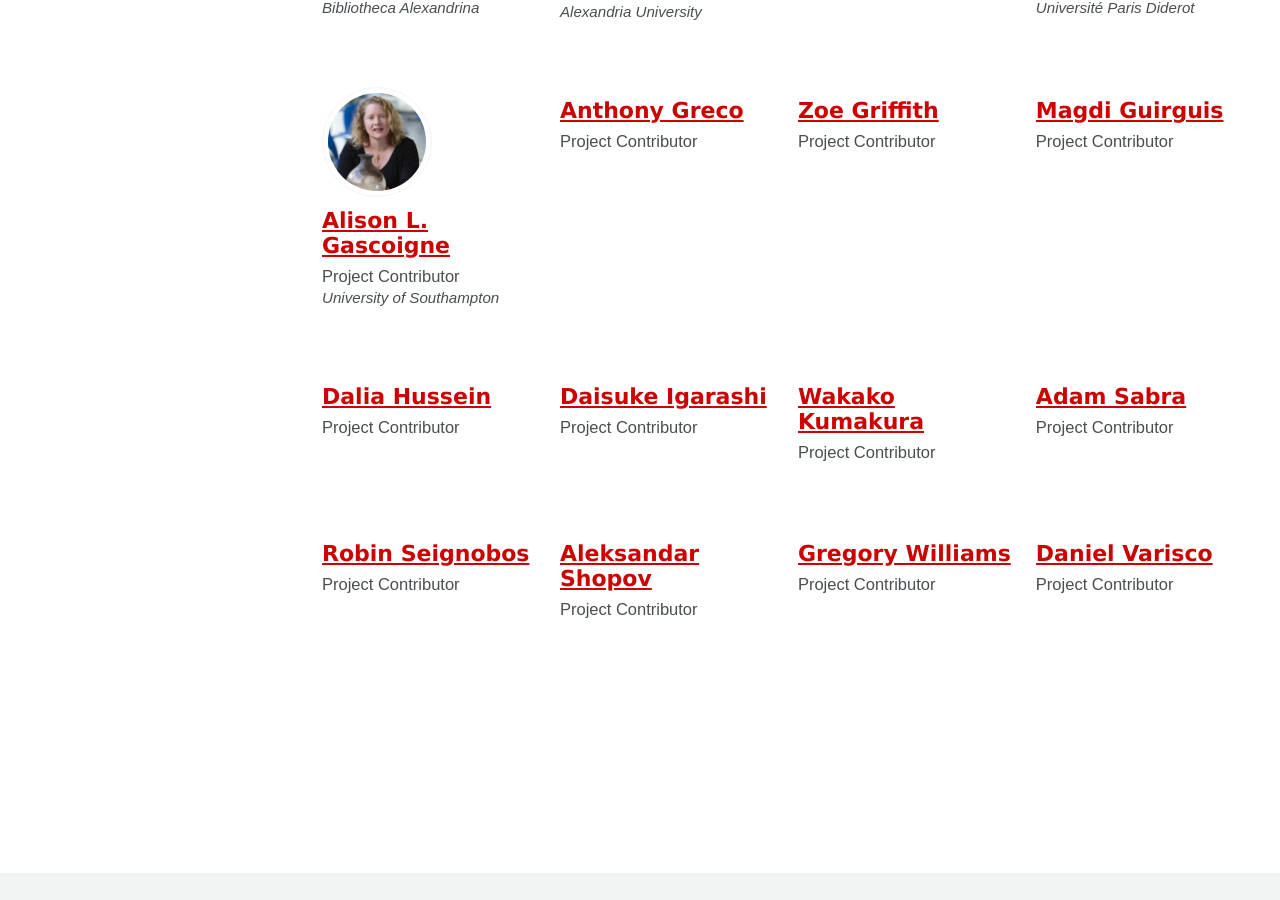
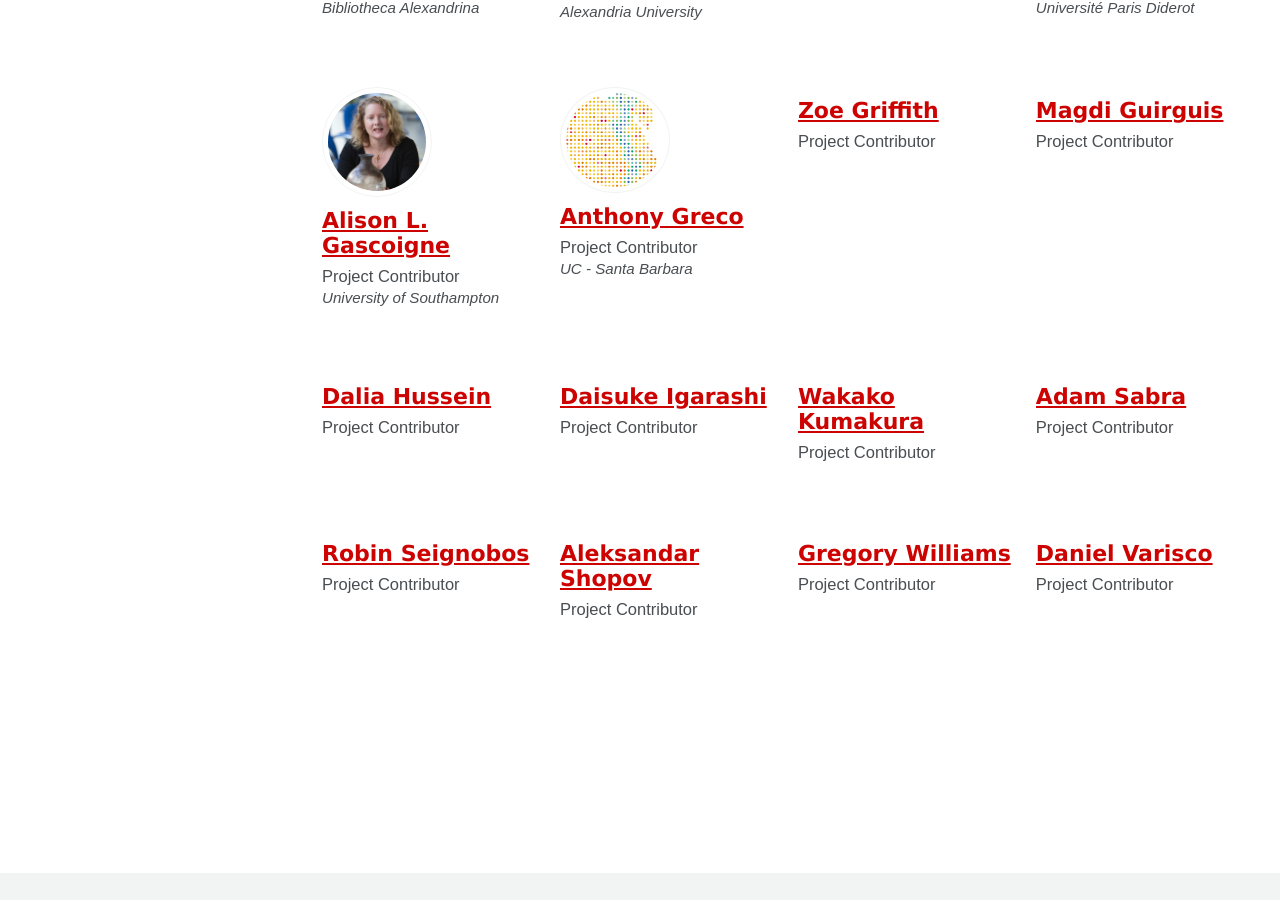
Before and after one commit to mhshaaban/egylandscapeproject.github.io, a Jekyll site: the page built from _pages/members-archive.md, in a window 1280 px wide and 900 px high, scrolled down 1217 px. Built offline with Jekyll 4.4.1, drawn with Linux system fonts in a browser that asks for light colours; cached includes are drawn as plain includes; nearby versions of some CDN libraries; some web fonts are replaced.

Commit message:
Update AnthonyGreco.md

```diff
--- a/_members/AnthonyGreco.md
+++ b/_members/AnthonyGreco.md
@@ -2,6 +2,8 @@
 title: "Anthony Greco"
 excerpt: "Project Contributor"
 author: Anthony Greco
+institution: "UC - Santa Barbara"
+avatar: "/assets/images/EGYLandscape_logo_square.png"
 author_profile: true
 date: "2019-02-08"
 toc: false
```
